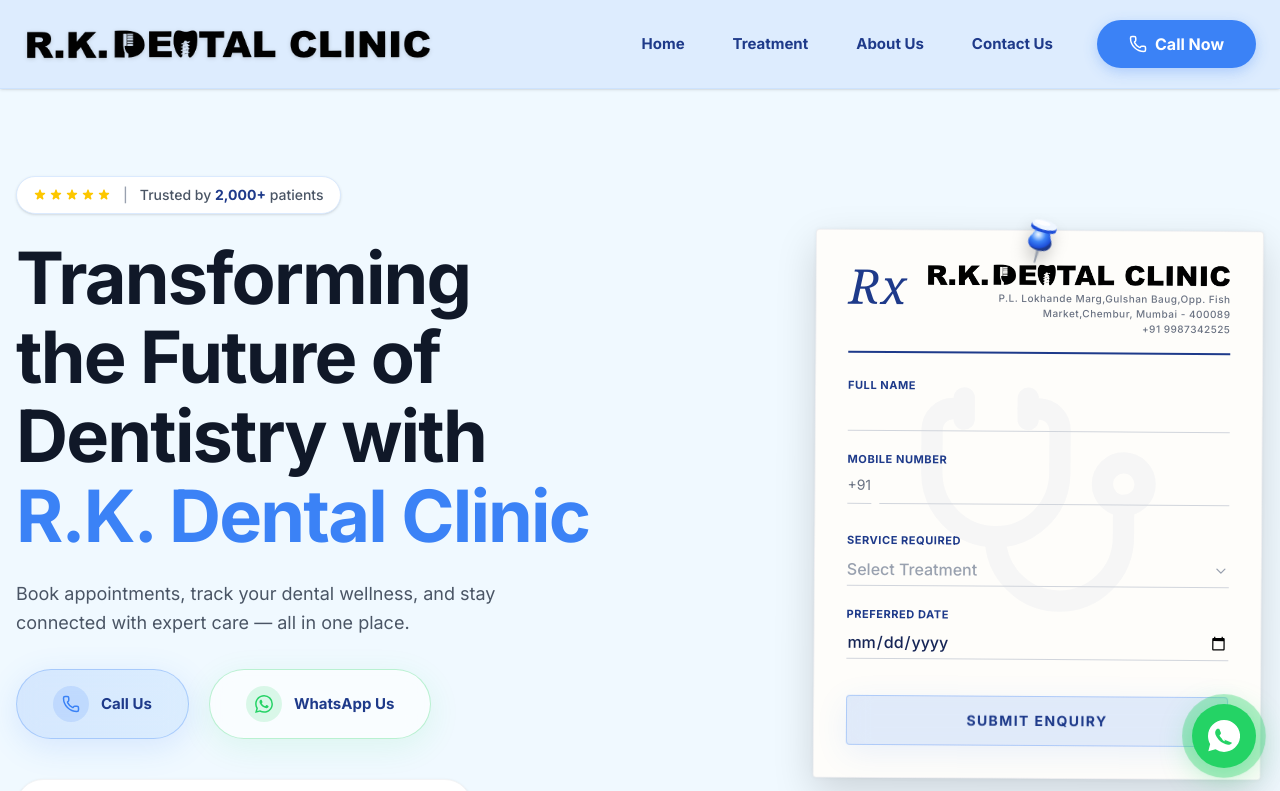
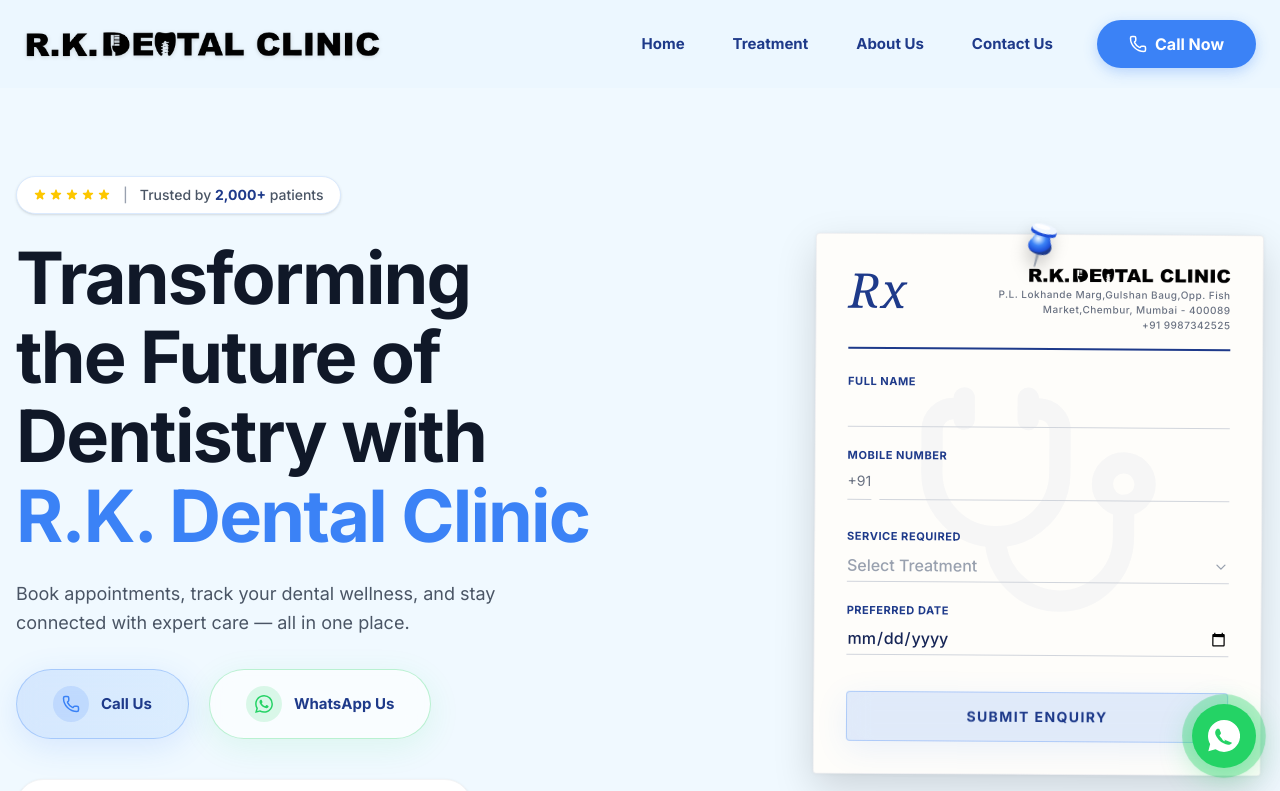
Before and after one commit to khusshis/dental, a React (Vite) app: page / in a window 1280 px wide. Shown: the top 791 px of the page. Built offline with nearby package versions, Linux system fonts and the light colour scheme.

Commit message:
Make navbar transparent at top and solid on scroll

```diff
--- a/src/App.tsx
+++ b/src/App.tsx
@@ -246,11 +246,22 @@
     <div className="min-h-screen bg-[#f8fafc] text-[#333] font-sans pb-20 md:pb-0">
       {/* Header */}
       <motion.header
-        className="fixed top-0 left-0 right-0 z-50 backdrop-blur-xl shadow-sm border-b border-blue-200/50 pointer-events-auto"
-        animate={{
-          y: isMobile ? (isNavVisible ? 0 : -100) : 0,
-          backgroundColor: ["rgba(240, 249, 255, 0.9)", "rgba(224, 242, 254, 0.9)", "rgba(219, 234, 254, 0.9)", "rgba(240, 249, 255, 0.9)"]
-        }}
+        className={`fixed top-0 left-0 right-0 z-50 pointer-events-auto transition-all duration-500 ${
+          isScrolled || isMenuOpen
+            ? "backdrop-blur-xl shadow-sm border-b border-blue-200/50"
+            : "bg-transparent border-transparent"
+        }`}
+        animate={
+          isScrolled || isMenuOpen
+            ? {
+                y: isMobile ? (isNavVisible ? 0 : -100) : 0,
+                backgroundColor: ["rgba(240, 249, 255, 0.95)", "rgba(224, 242, 254, 0.95)", "rgba(219, 234, 254, 0.95)", "rgba(240, 249, 255, 0.95)"]
+              }
+            : {
+                y: isMobile ? (isNavVisible ? 0 : -100) : 0,
+                backgroundColor: "rgba(255, 255, 255, 0)"
+              }
+        }
         transition={{
           y: { duration: 0.3, ease: "easeInOut" },
           backgroundColor: { duration: 8, repeat: Infinity, ease: "easeInOut" }
@@ -264,7 +275,7 @@
             {/* Logo */}
             <div className="flex items-center cursor-pointer hover:scale-105 transition-transform z-10 h-14 lg:h-16 py-1 lg:py-0">
               <img src="/logo.png" alt="RK Logo" className="h-full w-auto object-contain drop-shadow-sm lg:hidden" />
-              <img src="/desktop-logo.png" alt="RK Dental Clinic" className="hidden lg:block h-7 xl:h-8 w-auto object-contain drop-shadow-sm" />
+              <img src="/desktop-logo.png" alt="RK Dental Clinic" className="hidden lg:block h-6 xl:h-7 w-auto object-contain drop-shadow-sm" />
             </div>
 
             {/* Desktop Nav & Buttons */}
@@ -444,7 +455,7 @@
                   <span className="text-5xl font-serif italic text-[#1e3a8a] leading-none">Rx</span>
                 </div>
                 <div className="text-right">
-                  <img src="/desktop-logo.png" alt="R.K. Dental Clinic" className="h-6 ml-auto object-contain mb-1" />
+                  <img src="/desktop-logo.png" alt="R.K. Dental Clinic" className="h-4 ml-auto object-contain mb-1" />
                   <p className="text-[10px] text-gray-500 font-medium tracking-wider mt-1">P.L. Lokhande Marg,Gulshan Baug,Opp. Fish Market,Chembur, Mumbai - 400089</p>
                   <p className="text-[10px] text-gray-500 font-medium tracking-wider">+91 9987342525</p>
                 </div>
```
